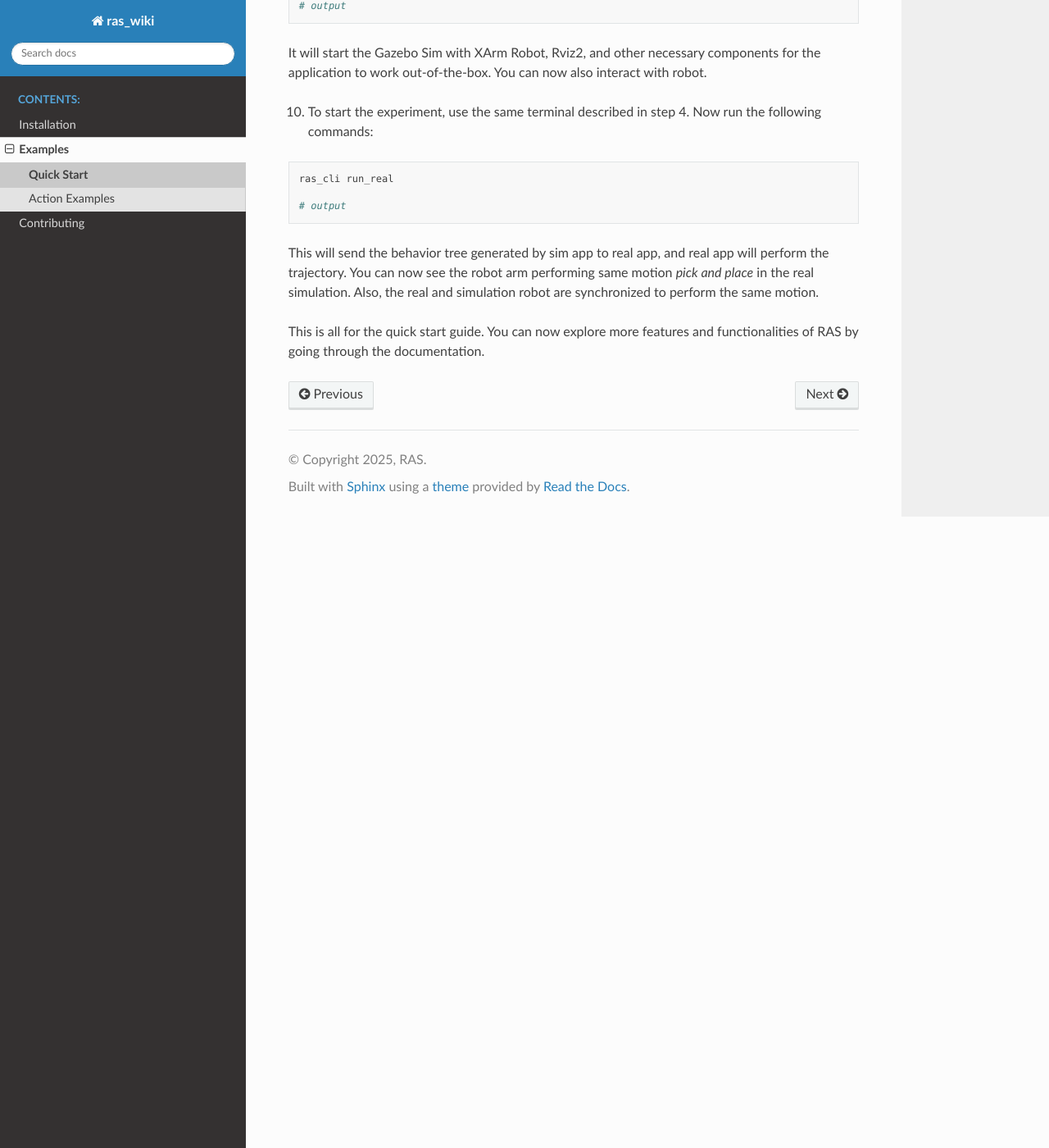
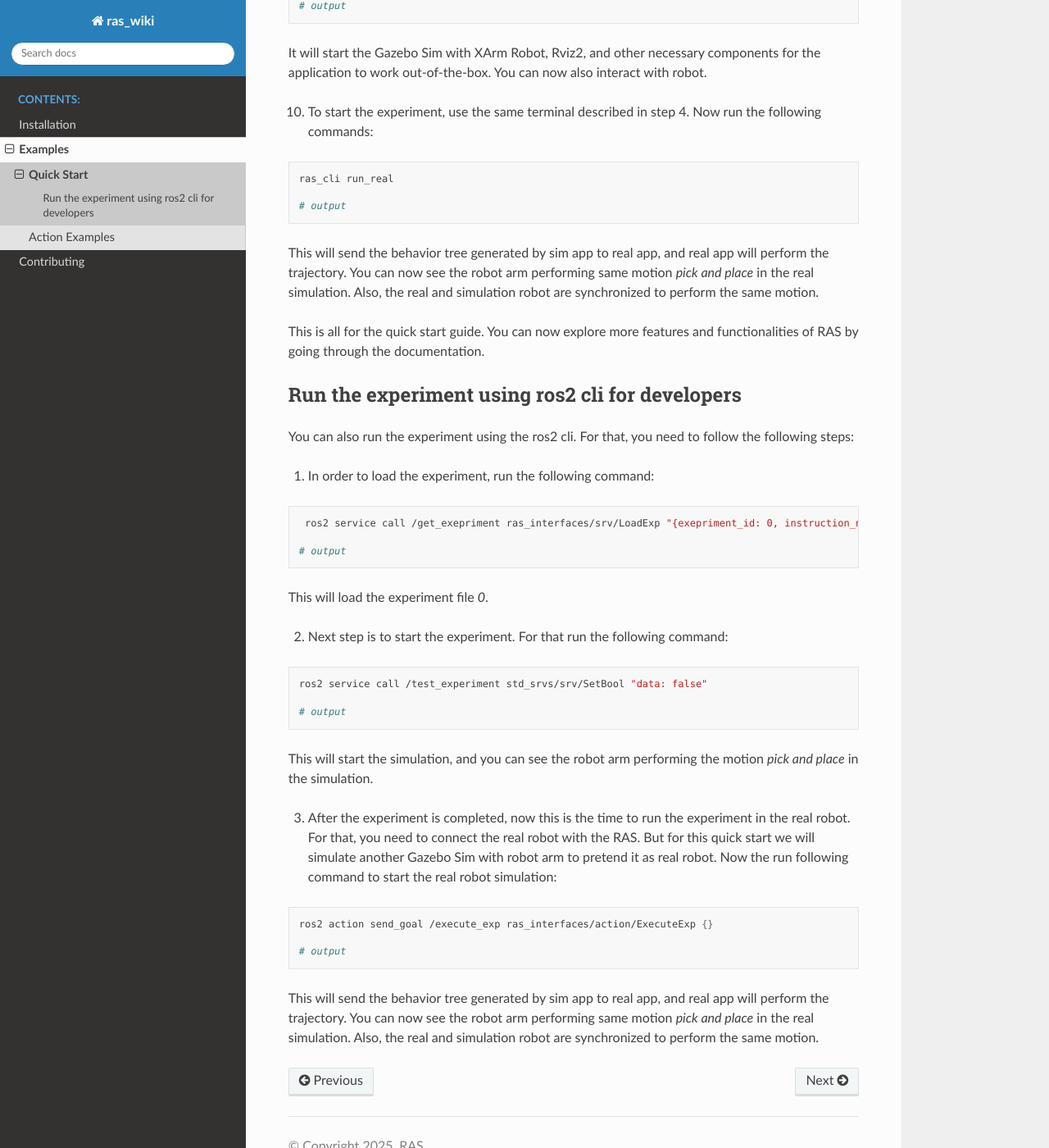
Before and after one commit to ras-ros2/ras_wiki, a Sphinx documentation site: the page built from source/examples/quick_start.rst, in a window 1280 px wide and 1400 px high, scrolled down 3653 px. Shown: the whole window at 82% size. Built offline with Sphinx 7.4.7 and the Read the Docs theme 3.1.0, drawn with Linux system fonts in a browser that asks for light colours.

Commit message:
ros2 cli cmd added for dev to run exp

```diff
--- a/source/examples/quick_start.rst
+++ b/source/examples/quick_start.rst
@@ -129,3 +129,38 @@ This will send the behavior tree generated by sim app to real app, and real app
 
 
 This is all for the quick start guide. You can now explore more features and functionalities of RAS by going through the documentation.
+
+Run the experiment using ros2 cli for developers
+------------------------------------------------
+
+You can also run the experiment using the ros2 cli. For that, you need to follow the following steps:
+
+1. In order to load the experiment, run the following command:
+
+.. code-block:: bash
+
+     ros2 service call /get_exepriment ras_interfaces/srv/LoadExp "{exepriment_id: 0, instruction_no: '', picked_object: ''}"
+
+    # output
+
+This will load the experiment file *0*.
+
+2. Next step is to start the experiment. For that run the following command:
+
+.. code-block:: bash
+
+    ros2 service call /test_experiment std_srvs/srv/SetBool "data: false"
+
+    # output
+
+This will start the simulation, and you can see the robot arm performing the motion *pick and place* in the simulation.
+
+3. After the experiment is completed, now this is the time to run the experiment in the real robot. For that, you need to connect the real robot with the RAS. But for this quick start we will simulate another Gazebo Sim with robot arm to pretend it as real robot. Now the run following command to start the real robot simulation:
+
+.. code-block:: bash
+
+    ros2 action send_goal /execute_exp ras_interfaces/action/ExecuteExp {}
+
+    # output
+
+This will send the behavior tree generated by sim app to real app, and real app will perform the trajectory. You can now see the robot arm performing same motion *pick and place* in the real simulation. Also, the real and simulation robot are synchronized to perform the same motion.
```
